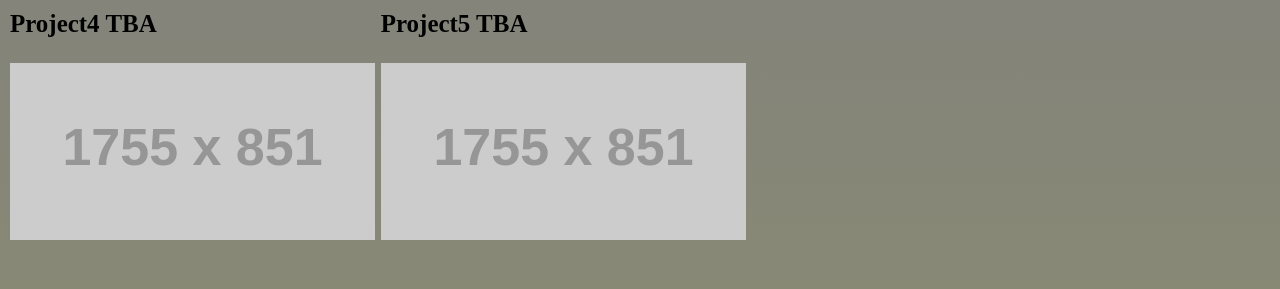
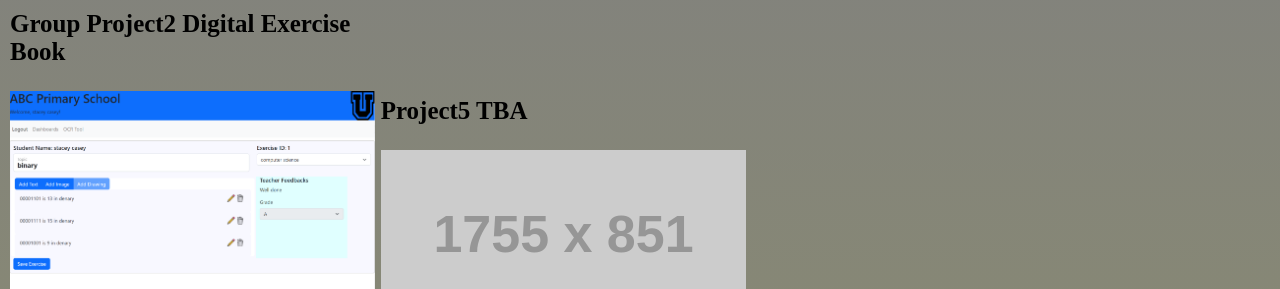
Before and after one commit to marycatau/My-Portfolio, a plain HTML site: page index.html in a window 1280 px wide. Shown: the part 978-1267 px from the top of the page. Drawn offline with Linux system fonts and the light colour scheme; placeholder pictures from the web are drawn by us.

Commit message:
upload project 2 data

```diff
--- a/index.html
+++ b/index.html
@@ -58,9 +58,9 @@
         </div>
 
         <div id="Project4" Class="WorkProject">
-          <h3>Project4 TBA</h3>
-          <a href="https://placeholder.com/">
-            <img src="https://via.placeholder.com/1755x851?text=Project4" alt="placeholder Project4 TBA">
+          <h3>Group Project2 Digital Exercise Book</h3>
+          <a href="https://github.com/mikehui1124/digital_excercise_book">
+            <img src="./assets/images/exercisepage.png" alt="photos of digital Exercise Book">
           </a>
         </div>
 
```
Also changed, not shown: assets/images/exercisepage.png (added).
